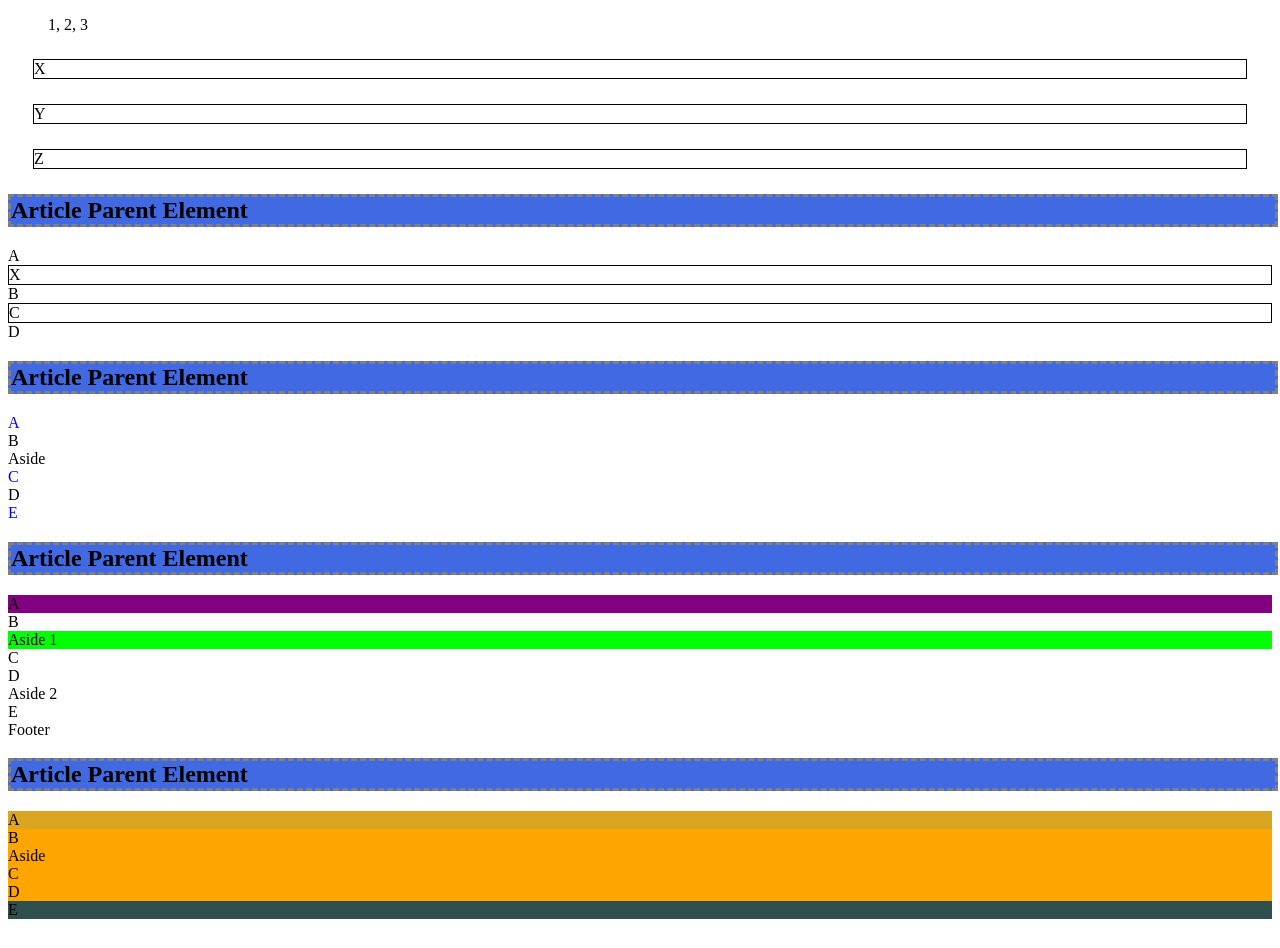
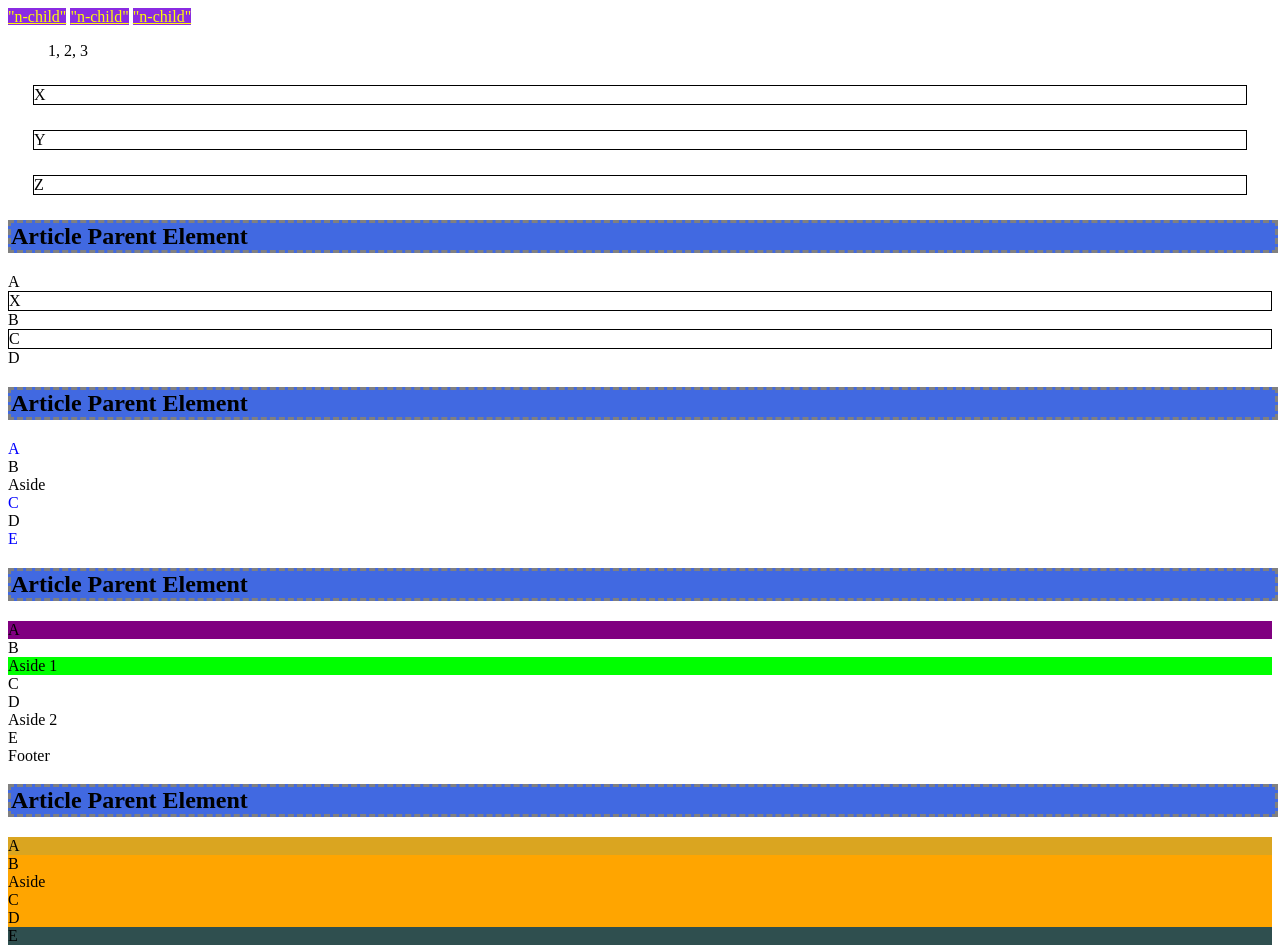
Before and after one commit to thatmikeparrish/NSS-Book3, a plain HTML site: page chapter5/index.html in a window 1280 px wide. Before the commit the page ends 927 px from the top, so only its background shows below. Drawn offline with Linux system fonts and the light colour scheme.

Commit message:
started challenge on chapter5

```diff
--- a/chapter5/index.html
+++ b/chapter5/index.html
@@ -8,6 +8,12 @@
     <link rel="stylesheet" href="main.css">
 </head>
 <body>
+    <nav>
+        <a href="#FirstLink">"n-child"</a>
+        <a href="#SecondLink">"n-child"</a>
+        <a href="#ThirdLink">"n-child"</a>
+    </nav>
+
     <ul class="top">
         <li class="block">1</li>
         <li class="block">2</li>
@@ -19,7 +25,7 @@
     <span class="inline">Z</span>
 
     <h2 class="title">Article Parent Element</h2>
-    <article class="n-child">
+    <article class="n-child" id="FirstLink">
         <section> A </section>
         <div> X </div>
         <section> B </section>
@@ -28,7 +34,7 @@
     </article>
 
     <h2 class="title">Article Parent Element</h2>
-    <article class="n-type">
+    <article class="n-type" id="SecondLink">
         <section> A </section>
         <section> B </section>
         <aside> Aside </aside>
@@ -38,7 +44,7 @@
     </article>
 
     <h2 class="title">Article Parent Element</h2>
-    <article class="first-of-type">
+    <article class="first-of-type" id="ThirdLink">
         <section> A </section>
         <section> B </section>
         <aside> Aside 1 </aside>
--- a/chapter5/main.css
+++ b/chapter5/main.css
@@ -39,3 +39,21 @@
     background-color: royalblue;
     width: 100%;
 }
+a {
+    color: yellow;
+    background-color: blueviolet;
+    transition: all .4s ease-in-out;
+}
+a:link {
+
+}
+a:visited {
+
+}
+a:hover {
+    color: chartreuse;
+    background-color: black;
+    transform: scale(1.1);
+}a:active {
+
+}
```
